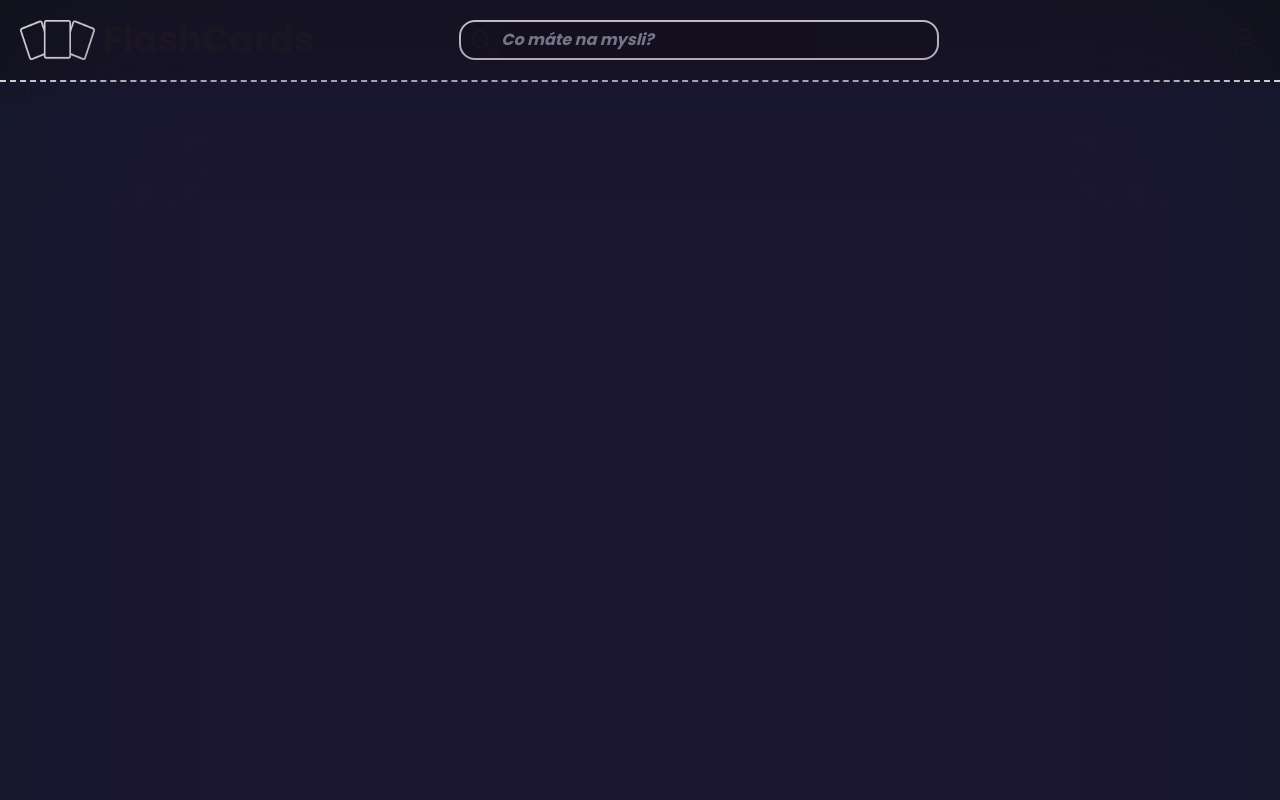
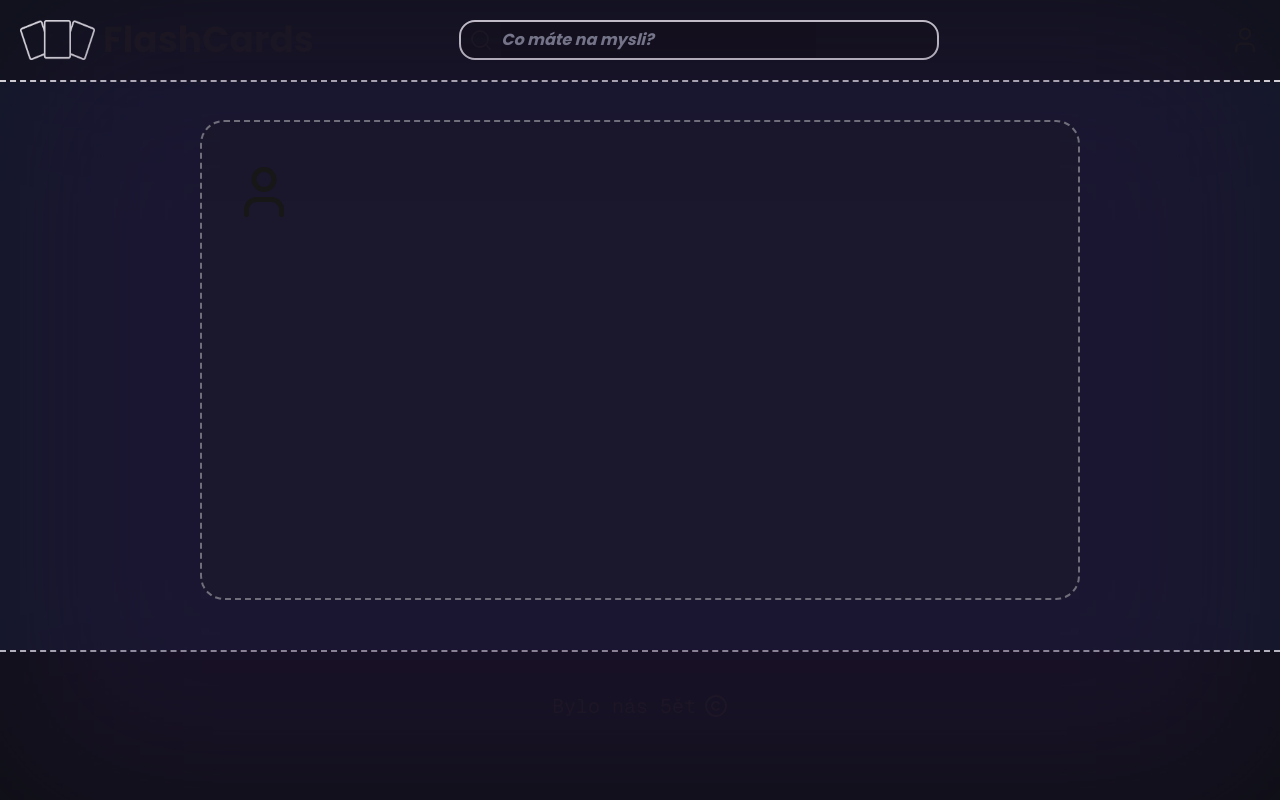
Before and after one commit to vojtiikxdd/flashcards_w, a Next.js app in the folder flashcards/: page /profile in a window 1280 px wide. Shown: the top 800 px of the page. Built offline with nearby package versions, Linux system fonts and the light colour scheme.

Commit message:
adding user svg

```diff
--- a/flashcards/src/app/profile/page.tsx
+++ b/flashcards/src/app/profile/page.tsx
@@ -1,4 +1,5 @@
 import Link from 'next/link';
+import {User} from 'lucide-react';
 
 export default function UserProfile() {
 
@@ -6,11 +7,16 @@ export default function UserProfile() {
 
     if (session) {
       return (
-        <main className="flex min-h-screen flex-col">
-          <div className="flex flex-col">
-            <Link href="/abc">prihlasen</Link>
-            <Link href="/"></Link>
-          </div>
+        <main>
+            <div className="flex absolute top-[45%] left-1/2 -translate-y-1/2 -translate-x-1/2 m-auto border-2 border-[#ffffff60] border-dashed rounded-3xl w-[55rem] h-[30rem] bg-[#1f1f1f3d]">
+              <div className='flex flex-col pl-8 pt-10'>
+                <div className='border-white border-solid rounded-full'>
+                  <User size={60} />
+                </div>
+
+              </div>
+              <div></div>
+            </div>
         </main>
       );
     }
```
